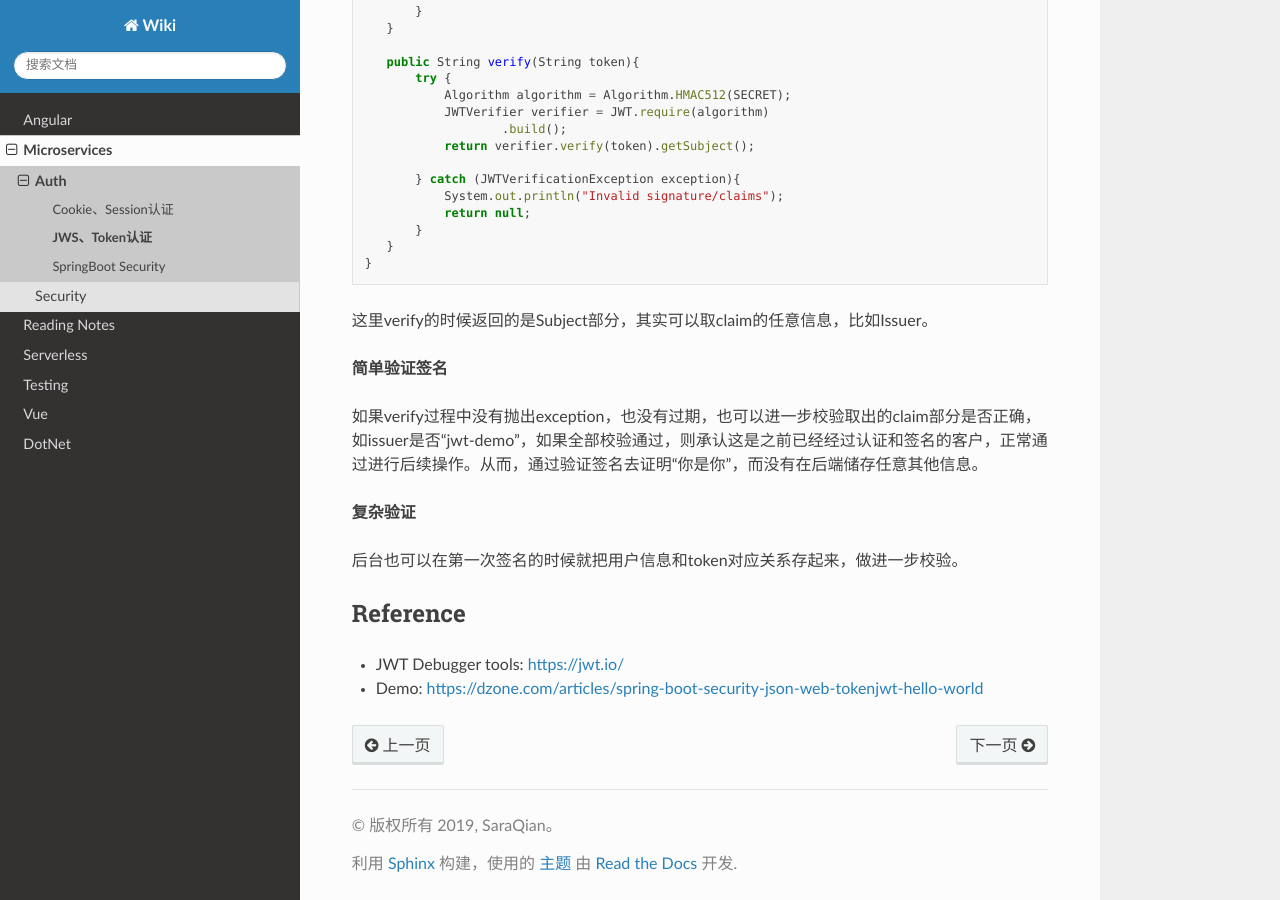
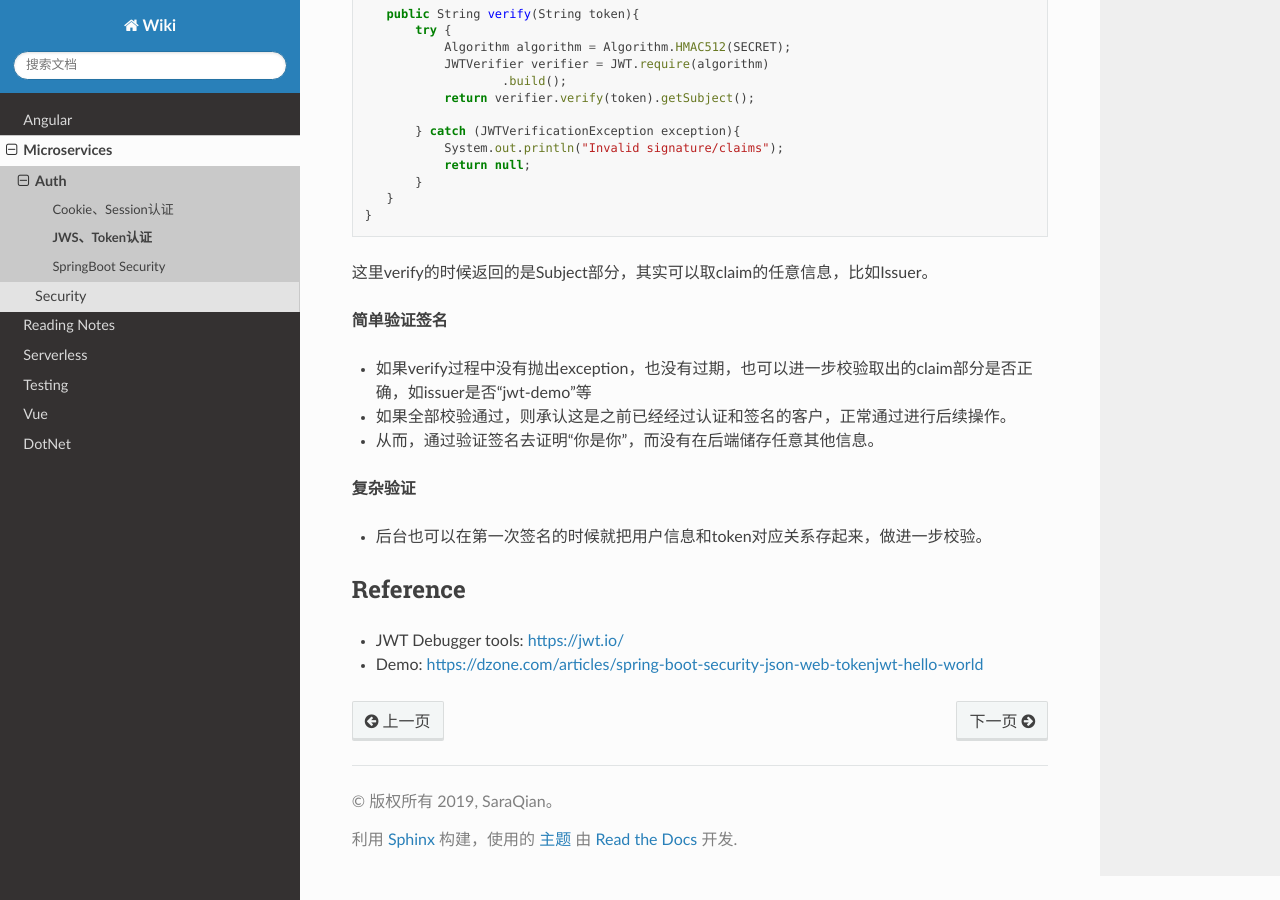
Before and after one commit to abigail830/Sphinx_wiki, a Sphinx documentation site: the page built from source/Microservices/Auth/JWS_token.rst, in a window 1280 px wide and 900 px high, scrolled down 2582 px. Built offline with Sphinx 7.4.7 and the Read the Docs theme 2.0.0, drawn with Linux system fonts in a browser that asks for light colours.

Commit message:
Update JWS_token.rst

```diff
--- a/source/Microservices/Auth/JWS_token.rst
+++ b/source/Microservices/Auth/JWS_token.rst
@@ -9,8 +9,8 @@
 
 * `Authentication`_
 
- * `大致流程`_
- * `代码实现`_
+  * `大致流程`_
+  * `代码实现`_
 
 * `Reference`_
 
@@ -146,11 +146,13 @@
 
 **简单验证签名**
 
-如果verify过程中没有抛出exception，也没有过期，也可以进一步校验取出的claim部分是否正确，如issuer是否“jwt-demo”，如果全部校验通过，则承认这是之前已经经过认证和签名的客户，正常通过进行后续操作。从而，通过验证签名去证明“你是你”，而没有在后端储存任意其他信息。
+* 如果verify过程中没有抛出exception，也没有过期，也可以进一步校验取出的claim部分是否正确，如issuer是否“jwt-demo”等
+* 如果全部校验通过，则承认这是之前已经经过认证和签名的客户，正常通过进行后续操作。
+* 从而，通过验证签名去证明“你是你”，而没有在后端储存任意其他信息。
 
 **复杂验证**
 
-后台也可以在第一次签名的时候就把用户信息和token对应关系存起来，做进一步校验。
+* 后台也可以在第一次签名的时候就把用户信息和token对应关系存起来，做进一步校验。
 
 
 Reference
```
